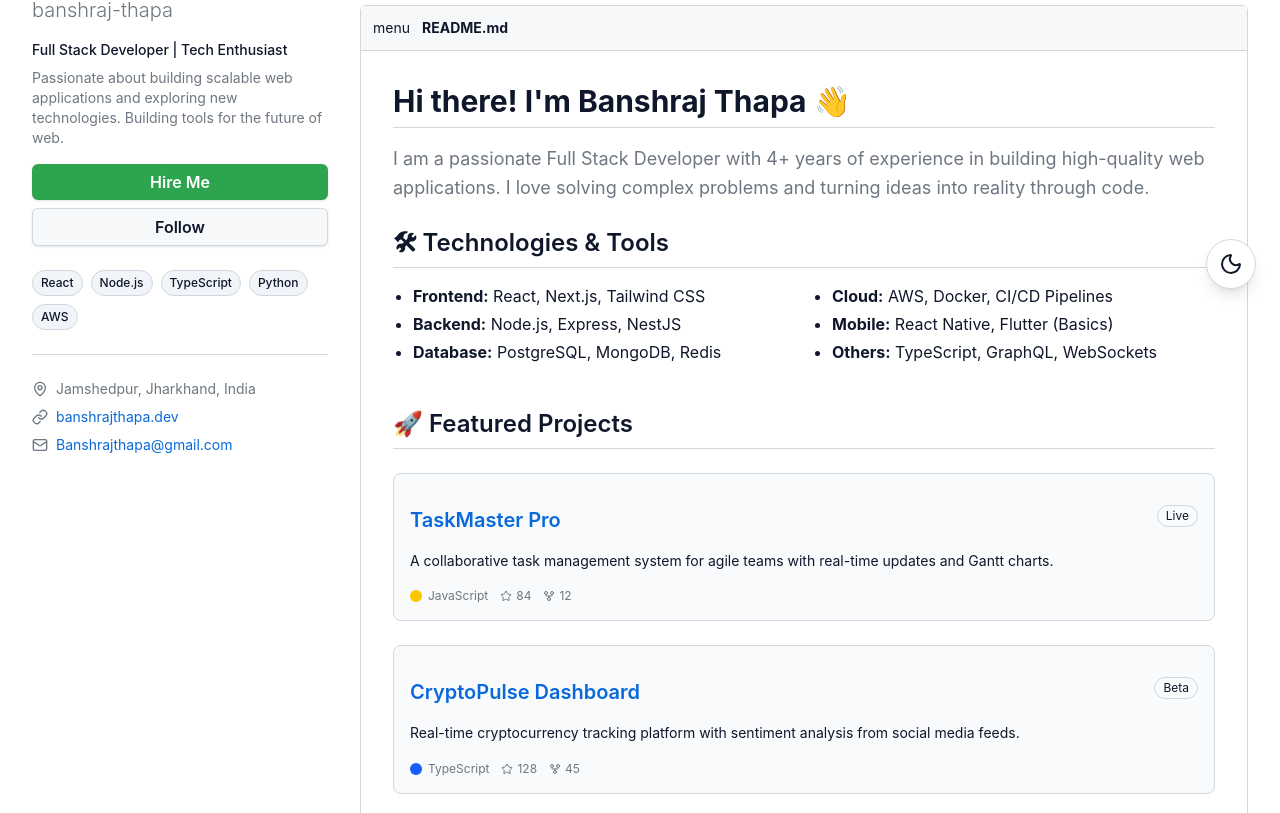
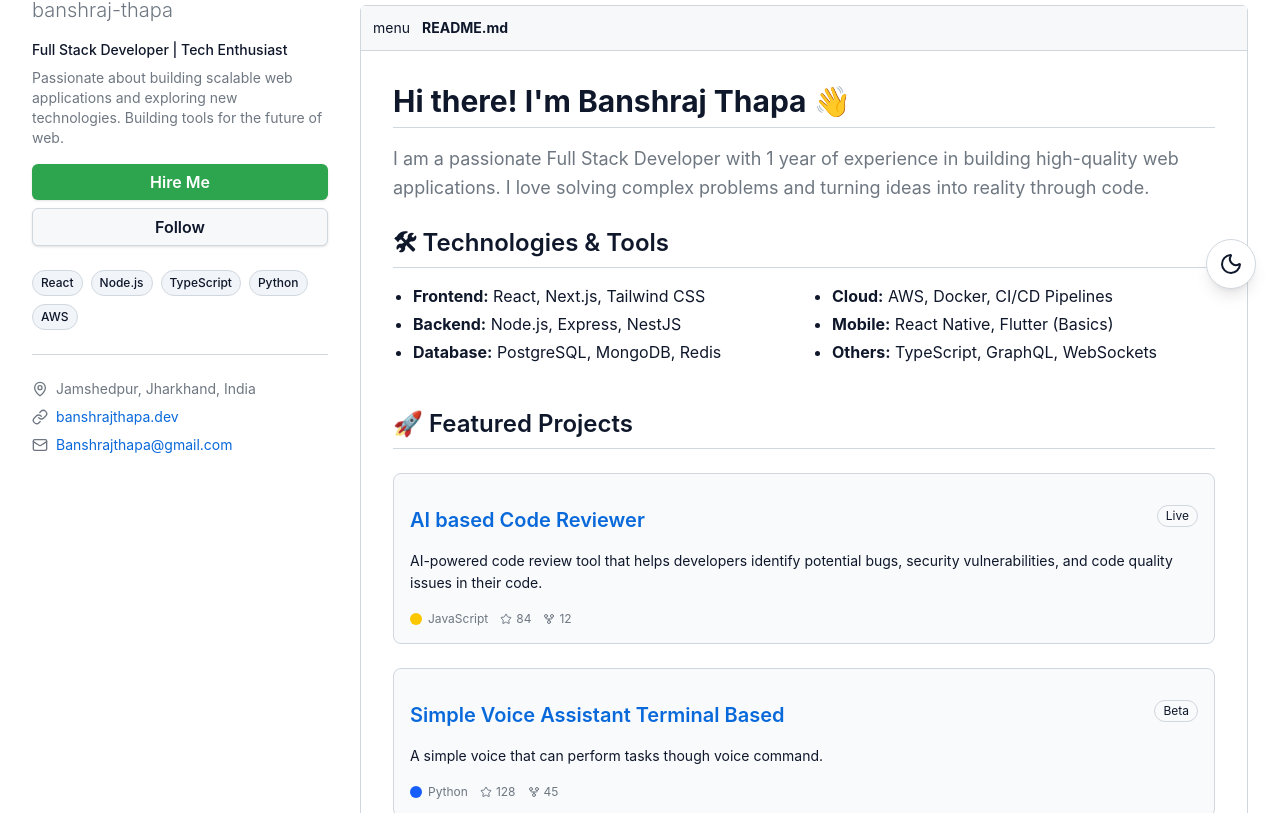
Before and after one commit to banxhraj/Github-themed-portfolio, a React (Vite) app in the folder Frontned/: page / in a window 1280 px wide. Shown: the part 487-1300 px from the top of the page. Built offline with nearby package versions, Linux system fonts and the light colour scheme.

Commit message:
Enhancement : added personal details

```diff
--- a/Frontned/src/components/ExperienceLogView.tsx
+++ b/Frontned/src/components/ExperienceLogView.tsx
@@ -5,45 +5,45 @@ export default function ExperienceLogView() {
   const logs = [
     {
       commit: 'a1b2c3d4',
-      date: '2023-08-15 09:42:12',
-      title: 'Senior Full Stack Engineer @ TechCorp Global',
+      date: '2026-02-11 09:42:12',
+      title: 'Full Stack Developer Trainee @Techcoder software services pvt ltd ',
       points: [
-        'Led the migration of legacy monolith to microservices architecture (Node.js & Go).',
-        'Optimized CI/CD pipelines, reducing deployment time from 45 mins to 8 mins.',
-        'Mentored a team of 6 junior and mid-level developers.',
+        'Learned and implemented MERN stack technologies including MongoDB, Express.js, React.js, and Node.js.',
+        'Collaborated with senior developers to implement new features and improve existing ones.',
+        'Gained hands-on experience in version control systems and agile development methodologies.',
       ],
       color: 'text-blue-400',
     },
     {
       commit: 'f5g6h7i8',
-      date: '2021-06-01 14:20:05',
-      title: 'Frontend Team Lead @ WebStudio Creative',
+      date: '2025-06-15 14:20:05',
+      title: 'Full stack Developer Intern @Techcoder software services pvt ltd',
       points: [
-        'Developed highly interactive dashboard using React, D3.js, and TypeScript.',
-        'Implemented a custom design system and component library (Tailwind CSS).',
-        'Improved lighthouse performance scores by 40% across client portfolio.',
+        'Learned and implemented MERN stack technologies including MongoDB, Express.js, React.js, and Node.js.',
+        'Collaborated with senior developers to implement new features and improve existing ones.',
+        'Gained hands-on experience in version control systems and agile development methodologies.',
       ],
       color: 'text-slate-400',
     },
     {
       commit: 'k9l0m1n2',
-      date: '2019-03-12 11:05:48',
-      title: 'Junior Developer @ StartUp Inc.',
+      date: '2025-05-12 11:05:48',
+      title: 'Frontend Developer Intern @Prodigy Infotech.',
       points: [
-        'Built MVP features for a fintech mobile app using React Native.',
-        'Maintained and updated RESTful APIs built with Python/Django.',
+        'learned basic frontend development including HTML, CSS, and JavaScript.',
+        'Learned Version Control System.',
       ],
       color: 'text-slate-400',
     },
-    {
-      commit: 'z9y8x7w6',
-      date: '2018-05-20 08:00:00',
-      title: 'Engineering Intern @ BigDataCo',
-      points: [
-        'Initial commit: Started career path into systems engineering and cloud computing.',
-      ],
-      color: 'text-green-400',
-    },
+    // {
+    //   commit: 'z9y8x7w6',
+    //   date: '2018-05-20 08:00:00',
+    //   title: 'Engineering Intern @ BigDataCo',
+    //   points: [
+    //     'Initial commit: Started career path into systems engineering and cloud computing.',
+    //   ],
+    //   color: 'text-green-400',
+    // },
   ];
 
   return (
--- a/Frontned/src/components/READMEView.tsx
+++ b/Frontned/src/components/READMEView.tsx
@@ -13,7 +13,7 @@ export default function READMEView() {
       <div className="p-8 prose dark:prose-invert max-w-none">
         <h1 className="border-b border-[#d0d7de] dark:border-[#30363d] pb-2">Hi there! I'm Banshraj Thapa 👋</h1>
         <p className="text-lg text-[#6e7781] dark:text-[#8b949e] leading-relaxed">
-          I am a passionate Full Stack Developer with 4+ years of experience in building high-quality web applications. I love solving complex problems and turning ideas into reality through code.
+          I am a passionate Full Stack Developer with 1 year of experience in building high-quality web applications. I love solving complex problems and turning ideas into reality through code.
         </p>
 
         <h2 className="border-b border-[#d0d7de] dark:border-[#30363d] pb-2 mt-8">🛠 Technologies & Tools</h2>
@@ -34,12 +34,12 @@ export default function READMEView() {
         <div className="space-y-6 mt-6">
           <div className="border border-[#d0d7de] dark:border-[#30363d] p-4 rounded-lg bg-slate-50 dark:bg-slate-900/50">
             <div className="flex items-center justify-between mb-2">
-              <h3 className="m-0 text-[#0969da]">TaskMaster Pro</h3>
+              <h3 className="m-0 text-[#0969da]">AI based Code Reviewer</h3>
               <span className="px-2 py-0.5 text-xs border border-[#d0d7de] dark:border-[#30363d] rounded-full">Live</span>
             </div>
-            <p className="text-sm m-0">A collaborative task management system for agile teams with real-time updates and Gantt charts.</p>
+            <p className="text-sm m-0">AI-powered code review tool that helps developers identify potential bugs, security vulnerabilities, and code quality issues in their code.</p>
             <div className="mt-3 flex items-center space-x-3 text-xs text-[#6e7781] dark:text-[#8b949e]">
-              <span className="flex items-center"><span className="w-3 h-3 rounded-full bg-yellow-400 mr-1.5"></span> JavaScript</span>
+              <span className="flex items-center"><span className="w-3 h-3 rounded-full bg-yellow-400 mr-1.5"></span>JavaScript</span>
               <span className="flex items-center"><Star className="w-3 h-3 mr-1" /> 84</span>
               <span className="flex items-center"><GitFork className="w-3 h-3 mr-1" /> 12</span>
             </div>
@@ -47,12 +47,12 @@ export default function READMEView() {
 
           <div className="border border-[#d0d7de] dark:border-[#30363d] p-4 rounded-lg bg-slate-50 dark:bg-slate-900/50">
             <div className="flex items-center justify-between mb-2">
-              <h3 className="m-0 text-[#0969da]">CryptoPulse Dashboard</h3>
+              <h3 className="m-0 text-[#0969da]">Simple Voice Assistant Terminal Based</h3>
               <span className="px-2 py-0.5 text-xs border border-[#d0d7de] dark:border-[#30363d] rounded-full">Beta</span>
             </div>
-            <p className="text-sm m-0">Real-time cryptocurrency tracking platform with sentiment analysis from social media feeds.</p>
+            <p className="text-sm m-0">A simple voice that can perform tasks though voice command.</p>
             <div className="mt-3 flex items-center space-x-3 text-xs text-[#6e7781] dark:text-[#8b949e]">
-              <span className="flex items-center"><span className="w-3 h-3 rounded-full bg-blue-600 mr-1.5"></span> TypeScript</span>
+              <span className="flex items-center"><span className="w-3 h-3 rounded-full bg-blue-600 mr-1.5"></span> Python</span>
               <span className="flex items-center"><Star className="w-3 h-3 mr-1" /> 128</span>
               <span className="flex items-center"><GitFork className="w-3 h-3 mr-1" /> 45</span>
             </div>
```
